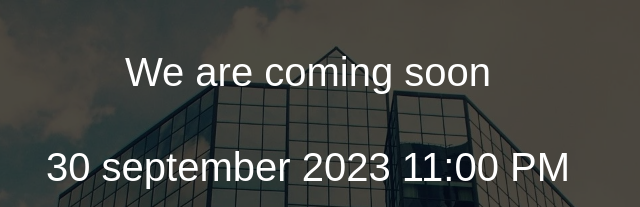
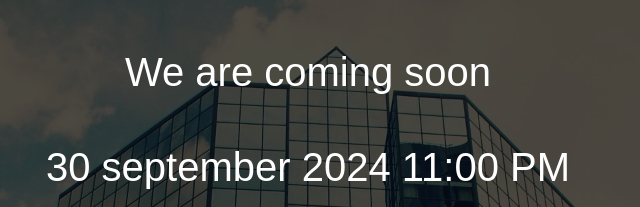
Before and after one commit to Vaibhav252525/Countdown_App, a plain HTML site: page index.html in a window 1280 px wide. Shown: the top 207 px of the page, 332-972 px from the left. Drawn offline with Linux system fonts and the light colour scheme; files whose address does not match are found by name.

Commit message:
Update index.html

```diff
--- a/index.html
+++ b/index.html
@@ -13,7 +13,7 @@
     <div class="main">
         <div class="overlay">
             <div class="title">We are coming soon</div>
-            <div class="title" id="end-date">30 september 2023 11:00 PM</div>
+            <div class="title" id="end-date">30 september 2024 11:00 PM</div>
             <div class="col">
                 <div>
                     <input type="text" readonly value="0" id="days">
```
